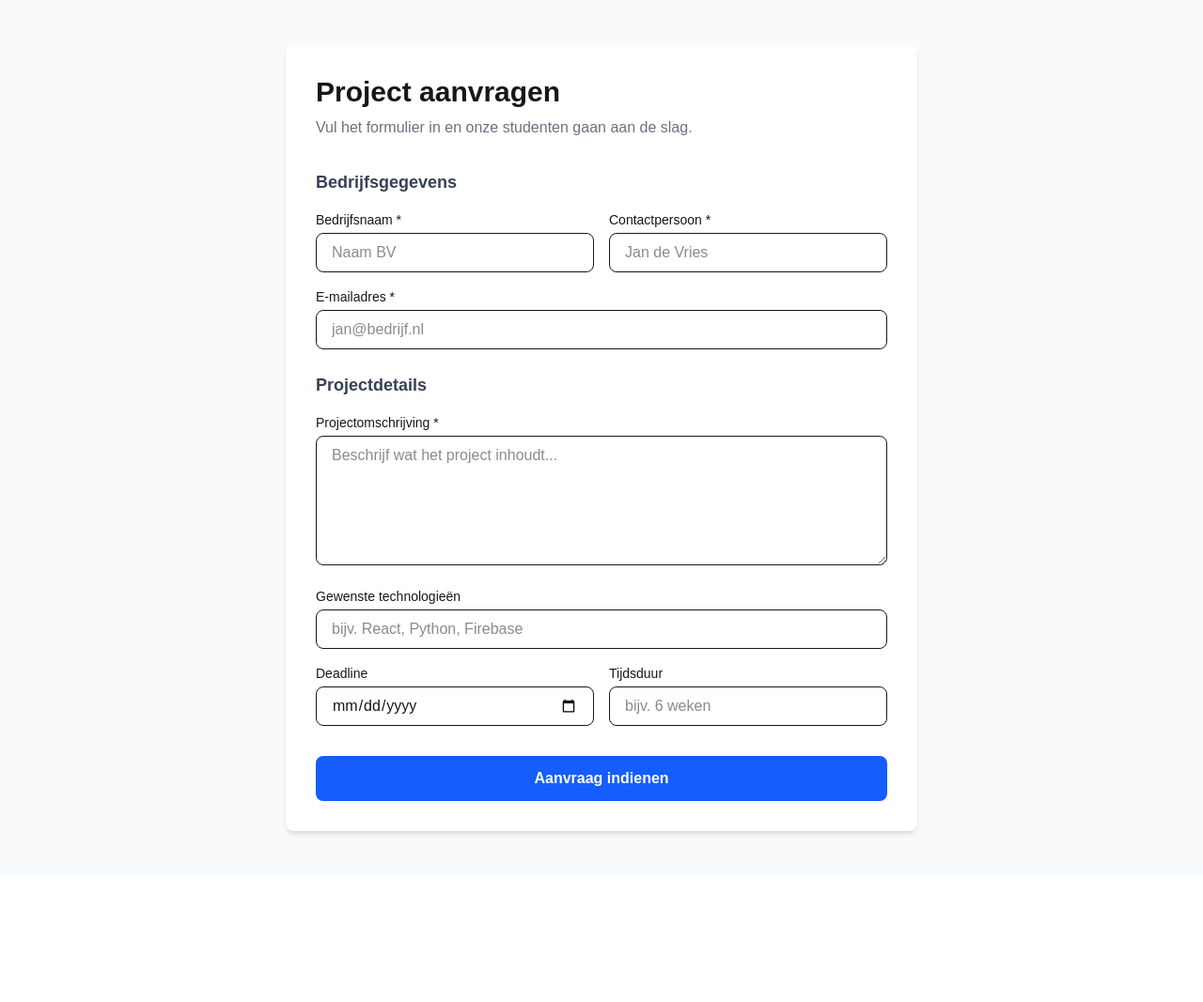
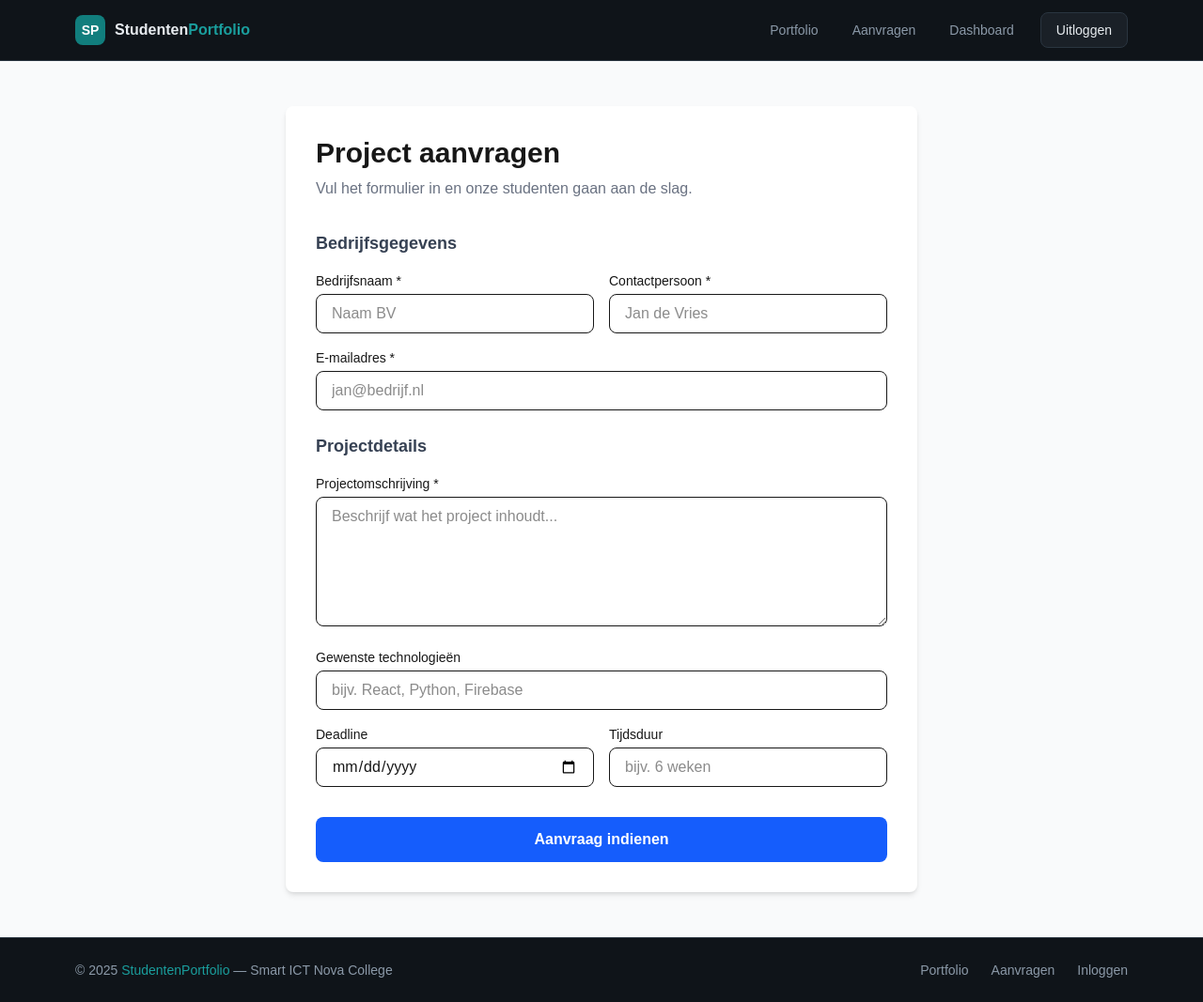
Before and after one commit to dutchteaa/Studenten-Portfolio-Website, a Next.js app: page /aanvraag in a window 1280 px wide. Shown: the whole page at 94% size. Before the commit the page ends 933 px from the top, so only its background shows below. Built offline with nearby package versions, Linux system fonts and the light colour scheme; no server answers; the database is empty; sample sign-in values are in the browser's storage.

Commit message:
Website codes veranderd

```diff
--- a/app/dashboard/page.tsx
+++ b/app/dashboard/page.tsx
@@ -1,6 +1,6 @@
 'use client';
 
-import { useState, useEffect } from 'react';
+import { useState, useEffect, useCallback } from 'react';
 import { useRouter } from 'next/navigation';
 import { useAuth } from '@/context/AuthContext';
 import { logout } from '@/lib/auth';
@@ -25,24 +25,25 @@ export default function DashboardPage() {
 
   useEffect(() => {
     if (!loading && !user) router.push('/login');
-  }, [user, loading]);
+  }, [user, loading, router]);
+
+  const laadProjecten = useCallback(async () => {
+    if (!user) return;
+    const q = query(collection(db, 'projecten'), where('studentId', '==', user.uid));
+    const snapshot = await getDocs(q);
+    setProjecten(snapshot.docs.map(d => ({ id: d.id, ...d.data() } as Project)));
+  }, [user]);
 
   useEffect(() => {
     if (user) laadProjecten();
-  }, [user]);
-
-  async function laadProjecten() {
-    const q = query(collection(db, 'projecten'), where('studentId', '==', user!.uid));
-    const snapshot = await getDocs(q);
-    setProjecten(snapshot.docs.map(d => ({ id: d.id, ...d.data() } as Project)));
-  }
+  }, [user, laadProjecten]);
 
   async function projectToevoegen() {
-    if (!form.titel || !form.beschrijving) return;
+    if (!form.titel || !form.beschrijving || !user) return;
     await addDoc(collection(db, 'projecten'), {
       ...form,
-      studentId: user!.uid,
-      studentNaam: user!.displayName ?? user!.email,
+      studentId: user.uid,
+      studentNaam: user.displayName ?? user.email,
       gepubliceerdOp: new Date().toISOString(),
     });
     setForm({ titel: '', beschrijving: '', githubLink: '', demoLink: '', afbeeldingUrl: '' });
@@ -108,8 +109,8 @@ export default function DashboardPage() {
                   <h3 className="text-xl font-semibold">{p.titel}</h3>
                   <p className="text-gray-600 mt-1">{p.beschrijving}</p>
                   <div className="flex gap-4 mt-3">
-                    {p.githubLink && <a href={p.githubLink} target="_blank" className="text-blue-600 hover:underline text-sm">GitHub</a>}
-                    {p.demoLink && <a href={p.demoLink} target="_blank" className="text-blue-600 hover:underline text-sm">Live demo</a>}
+                    {p.githubLink && <a href={p.githubLink} target="_blank" rel="noopener noreferrer" className="text-blue-600 hover:underline text-sm">GitHub</a>}
+                    {p.demoLink && <a href={p.demoLink} target="_blank" rel="noopener noreferrer" className="text-blue-600 hover:underline text-sm">Live demo</a>}
                   </div>
                 </div>
                 <button onClick={() => projectVerwijderen(p.id)} className="text-red-500 hover:text-red-700 text-sm">Verwijderen</button>
--- a/app/layout.tsx
+++ b/app/layout.tsx
@@ -1,6 +1,8 @@
 import type { Metadata } from 'next';
 import './globals.css';
 import { AuthProvider } from '@/context/AuthContext';
+import Navbar from '@/components/Navbar';
+import Footer from '@/components/Footer';
 
 export const metadata: Metadata = {
   title: 'Studenten Portfolio',
@@ -12,7 +14,9 @@ export default function RootLayout({ children }: { children: React.ReactNode })
     <html lang="nl">
       <body>
         <AuthProvider>
+          <Navbar />
           {children}
+          <Footer />
         </AuthProvider>
       </body>
     </html>
--- a/app/portfolio/page.tsx
+++ b/app/portfolio/page.tsx
@@ -58,11 +58,11 @@ export default function PortfolioPage() {
                 <p className="text-gray-600 mt-3 text-sm line-clamp-3">{project.beschrijving}</p>
                 <div className="flex gap-3 mt-4">
                   {project.githubLink && (
-                    <a href={project.githubLink} target="_blank"
+                    <a href={project.githubLink} target="_blank" rel="noopener noreferrer"
                       className="text-sm bg-gray-900 text-white px-3 py-1 rounded-lg hover:bg-gray-700">GitHub</a>
                   )}
                   {project.demoLink && (
-                    <a href={project.demoLink} target="_blank"
+                    <a href={project.demoLink} target="_blank" rel="noopener noreferrer"
                       className="text-sm bg-blue-600 text-white px-3 py-1 rounded-lg hover:bg-blue-700">Live demo</a>
                   )}
                 </div>
--- a/app/register/page.tsx
+++ b/app/register/page.tsx
@@ -15,8 +15,12 @@ export default function RegisterPage() {
     try {
       await register(email, password, name);
       router.push('/dashboard');
-    } catch (err: any) {
-      setError(err.message);
+    } catch (err: unknown) {
+      if (err instanceof Error) {
+        setError(err.message);
+      } else {
+        setError('Er ging iets mis bij het registreren.');
+      }
     }
   }
 
--- /dev/null
+++ b/components/Footer.tsx
@@ -0,0 +1,18 @@
+import Link from 'next/link';
+
+export default function Footer() {
+  return (
+    <footer className="bg-[#0f1419] border-t border-[#2a3540]">
+      <div className="max-w-6xl mx-auto px-4 py-6 flex justify-between items-center">
+        <p className="text-[#8b99a8] text-sm font-mono">
+          © 2025 <span className="text-[#1a9e9d]">StudentenPortfolio</span> — Smart ICT Nova College
+        </p>
+        <div className="flex gap-6">
+          <Link href="/portfolio" className="text-[#8b99a8] text-sm hover:text-[#1a9e9d] transition-colors">Portfolio</Link>
+          <Link href="/aanvraag" className="text-[#8b99a8] text-sm hover:text-[#1a9e9d] transition-colors">Aanvragen</Link>
+          <Link href="/login" className="text-[#8b99a8] text-sm hover:text-[#1a9e9d] transition-colors">Inloggen</Link>
+        </div>
+      </div>
+    </footer>
+  );
+}
--- /dev/null
+++ b/components/Navbar.tsx
@@ -0,0 +1,62 @@
+'use client';
+
+import Link from 'next/link';
+import { useAuth } from '@/context/AuthContext';
+import { logout } from '@/lib/auth';
+import { useRouter } from 'next/navigation';
+
+export default function Navbar() {
+  const { user, role } = useAuth();
+  const router = useRouter();
+
+  async function handleLogout() {
+    await logout();
+    router.push('/login');
+  }
+
+  return (
+    <nav className="sticky top-0 z-50 bg-[#0f1419] border-b border-[#2a3540]">
+      <div className="max-w-6xl mx-auto px-4 h-16 flex items-center justify-between">
+        <Link href="/" className="flex items-center gap-2.5">
+          <div className="w-8 h-8 bg-[#117e7d] rounded-lg flex items-center justify-center font-mono font-bold text-white text-sm">
+            SP
+          </div>
+          <span className="font-semibold text-[#e8ecf0]">
+            Studenten<span className="text-[#1a9e9d]">Portfolio</span>
+          </span>
+        </Link>
+
+        <div className="flex items-center gap-1">
+          <Link href="/portfolio" className="text-[#8b99a8] hover:text-[#e8ecf0] hover:bg-[#1a2027] px-4 py-2 rounded-lg text-sm font-medium transition-all">
+            Portfolio
+          </Link>
+          <Link href="/aanvraag" className="text-[#8b99a8] hover:text-[#e8ecf0] hover:bg-[#1a2027] px-4 py-2 rounded-lg text-sm font-medium transition-all">
+            Aanvragen
+          </Link>
+
+          {user ? (
+            <>
+              <Link
+                href={role === 'admin' ? '/admin' : '/dashboard'}
+                className="text-[#8b99a8] hover:text-[#e8ecf0] hover:bg-[#1a2027] px-4 py-2 rounded-lg text-sm font-medium transition-all"
+              >
+                Dashboard
+              </Link>
+              <button
+                type="button"
+                onClick={handleLogout}
+                className="ml-2 bg-[#1a2027] text-[#e8ecf0] px-4 py-2 rounded-lg text-sm font-medium hover:bg-[#2a3540] transition-all border border-[#2a3540]"
+              >
+                Uitloggen
+              </button>
+            </>
+          ) : (
+            <Link href="/login" className="ml-2 bg-[#117e7d] text-white px-4 py-2 rounded-lg text-sm font-medium hover:bg-[#1a9e9d] transition-all">
+              Inloggen
+            </Link>
+          )}
+        </div>
+      </div>
+    </nav>
+  );
+}
--- /dev/null
+++ b/components/ProjectCard.tsx
@@ -0,0 +1,46 @@
+interface ProjectCardProps {
+  titel: string;
+  beschrijving: string;
+  studentNaam?: string;
+  githubLink?: string;
+  demoLink?: string;
+  afbeeldingUrl?: string;
+}
+
+export default function ProjectCard({ titel, beschrijving, studentNaam, githubLink, demoLink, afbeeldingUrl }: ProjectCardProps) {
+  return (
+    <div className="bg-[#0f1419] rounded-xl overflow-hidden border border-[#2a3540] hover:border-[#117e7d] hover:-translate-y-1 hover:shadow-[0_8px_30px_rgba(0,0,0,0.15)] transition-all duration-300">
+      {afbeeldingUrl ? (
+        <img src={afbeeldingUrl} alt={titel} className="w-full h-40 object-cover" />
+      ) : (
+        <div className="w-full h-40 bg-gradient-to-br from-[#1a2027] to-[#0f1419] flex items-center justify-center relative overflow-hidden">
+          <div className="absolute inset-0 bg-gradient-to-br from-[rgba(17,126,125,0.15)] to-transparent" />
+          <span className="text-4xl relative z-10">📁</span>
+        </div>
+      )}
+      <div className="p-5">
+        <h3 className="text-[#e8ecf0] text-lg font-bold">{titel}</h3>
+        {studentNaam && (
+          <span className="text-[#8b99a8] text-xs font-mono">door {studentNaam}</span>
+        )}
+        <p className="text-[#8b99a8] text-sm mt-3 line-clamp-3 leading-relaxed">{beschrijving}</p>
+        {(githubLink || demoLink) && (
+          <div className="flex gap-2 mt-4 pt-4 border-t border-[#2a3540]">
+            {githubLink && (
+              <a href={githubLink} target="_blank"
+                className="text-sm bg-[#1a2027] text-[#e8ecf0] px-3 py-1.5 rounded-lg hover:bg-[#2a3540] transition-colors border border-[#2a3540]">
+                GitHub
+              </a>
+            )}
+            {demoLink && (
+              <a href={demoLink} target="_blank"
+                className="text-sm bg-[#117e7d] text-white px-3 py-1.5 rounded-lg hover:bg-[#1a9e9d] transition-colors">
+                Live demo
+              </a>
+            )}
+          </div>
+        )}
+      </div>
+    </div>
+  );
+}
```
Also changed, not shown: app/aanvraag/page.tsx (+14 -14 lines), app/admin/page.tsx (+28 -7 lines).
